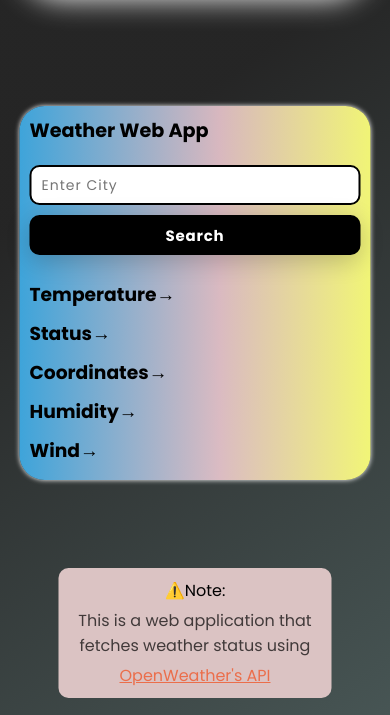
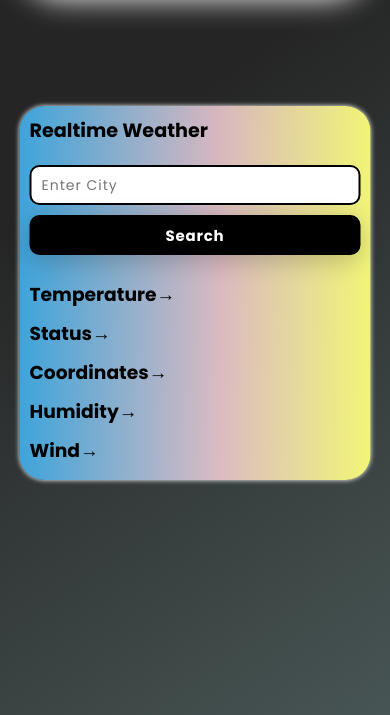
Before and after one commit to igoutamv/Now-Weathering, a plain HTML site: page index.html in a window 390 px wide. Shown: the part 129-844 px from the top of the page. Drawn offline with Linux system fonts and the light colour scheme.

Commit message:
Changes to the 'Retry' button and its appearance. Removed Console output from script part. Removed footer section of html file as its not required.

```diff
--- a/index.html
+++ b/index.html
@@ -11,12 +11,13 @@
         <link rel="preconnect" href="https://fonts.gstatic.com" crossorigin>
         <link href="https://fonts.googleapis.com/css2?family=Poppins:ital,wght@0,100;0,200;0,300;0,400;0,500;0,600;0,700;0,800;0,900;1,100;1,200;1,300;1,400;1,500;1,600;1,700;1,800;1,900&display=swap" rel="stylesheet">
         <link rel="website icon"  type="png" href="logo.png">
-    <title>Weather Now - igoutamv</title>
+    <title>Now Weathering</title>
 </head>
 <body>
+<!--Navigation Bar-->
     <div class="top-center">
         <div id="part1">
-            <h2><span>Igoutamv</span></h2>
+            <h2><span>igoutamv</span></h2>
         </div>
         <div id="part2">
             <ul>
@@ -27,9 +28,9 @@
         </div>
 
     </div>
-
+<!--Main Container-->
     <div class="center-page">
-        <h4>Weather Web App</h4>
+        <h4>Realtime Weather</h4>
             <div class="input">
                 <input type="text" name="City" class="inputValue" placeholder="Enter City">
 
@@ -37,7 +38,6 @@
                     <span>Search</span>
                 </button>
             </div>
-
         <div class="displayWeather">
             <div class="firsthalf">
                 <h3 class="temp">Temperature→</h3>
@@ -50,6 +50,7 @@
             </div>
         </div>
     </div>
+<!--Popup Dilog box-->
     <div id="popup" class="popup">
         <div class="popup-content">
           <span class="close-button" onclick="closePopup()">Retry</span>
@@ -57,10 +58,6 @@
           </p>
         </div>
       </div>
-
-    <footer>
-        ⚠️Note:<p> This is a web application that fetches weather status using </p> <a href="https://openweathermap.org/" target="_blank" rel="OpenWeather"> OpenWeather's API </a>
-    </footer>
     <script src="script.js"></script>
 </body>
 </html>
--- a/script.js
+++ b/script.js
@@ -32,9 +32,8 @@ const displayData=(weather)=>{
     temp.innerText=`Temperature→ ${weather.main.temp}°C`
     desc.innerText=`Status→ ${weather.weather[0].main}`
     wind.innerText=`Wind→ ${weather.wind.speed} m/s`
-    humidity.innerText=`humidity→ ${weather.main.humidity} %`
+    humidity.innerText=`Humidity→ ${weather.main.humidity} %`
     geo.innerText=`Coordinates→ ${weather.coord.lon.toFixed(2)} , ${weather.coord.lat.toFixed(2)}`
-    console.log(weather);
 }
 
 //Thanks - Igoutamv
--- a/style.css
+++ b/style.css
@@ -189,33 +189,7 @@ button:hover span {
     height: 100%;
     width: 50%;
 }
-footer{
-    background-color: rgb(219, 195, 195);
-    text-align: center;
-    border-radius: 10px;
-    padding: 0 10px 0 10px;
-    position: absolute;
-    display: flex;
-    justify-content: space-between;
-    bottom: 5%;
-    left: 50%;
-    transform: translateX(-50%);
-    gap: 5px;
-}
-footer a{
-    color: #eb6e4b;
-    opacity: 100%;
-    fill-opacity: 100%;
-}
-footer p{
-    opacity: 70%;
-}
-footer span{
-    color: red;
-    opacity: 100%;
-    text-decoration: underline;
-    padding-right: 3px;
-}
+
 .popup {
     display: none;
     position: fixed;
@@ -240,14 +214,14 @@ footer span{
   }
 .close-button {
     color: red;
-    opacity: 60%;
     float: right;
     font-size: 28px;
     font-weight: bold;
+    transition: all 0.5s;
   }
 .close-button:hover,
 .close-button:focus {
-    color: red;
+    color: rgb(24, 3, 255);
     opacity: 100%;
     text-decoration: none;
     cursor: pointer;
@@ -315,14 +289,6 @@ transition: width 0.5s ease;
         width: 100%;
     }
 
-    footer {
-        width: 70%;
-        flex-direction: column;
-        align-items: center;
-        padding: 10px;
-        bottom: 2%;
-    }
-
     .popup-content {
         width: 80%;
         margin: 20% auto;
```
